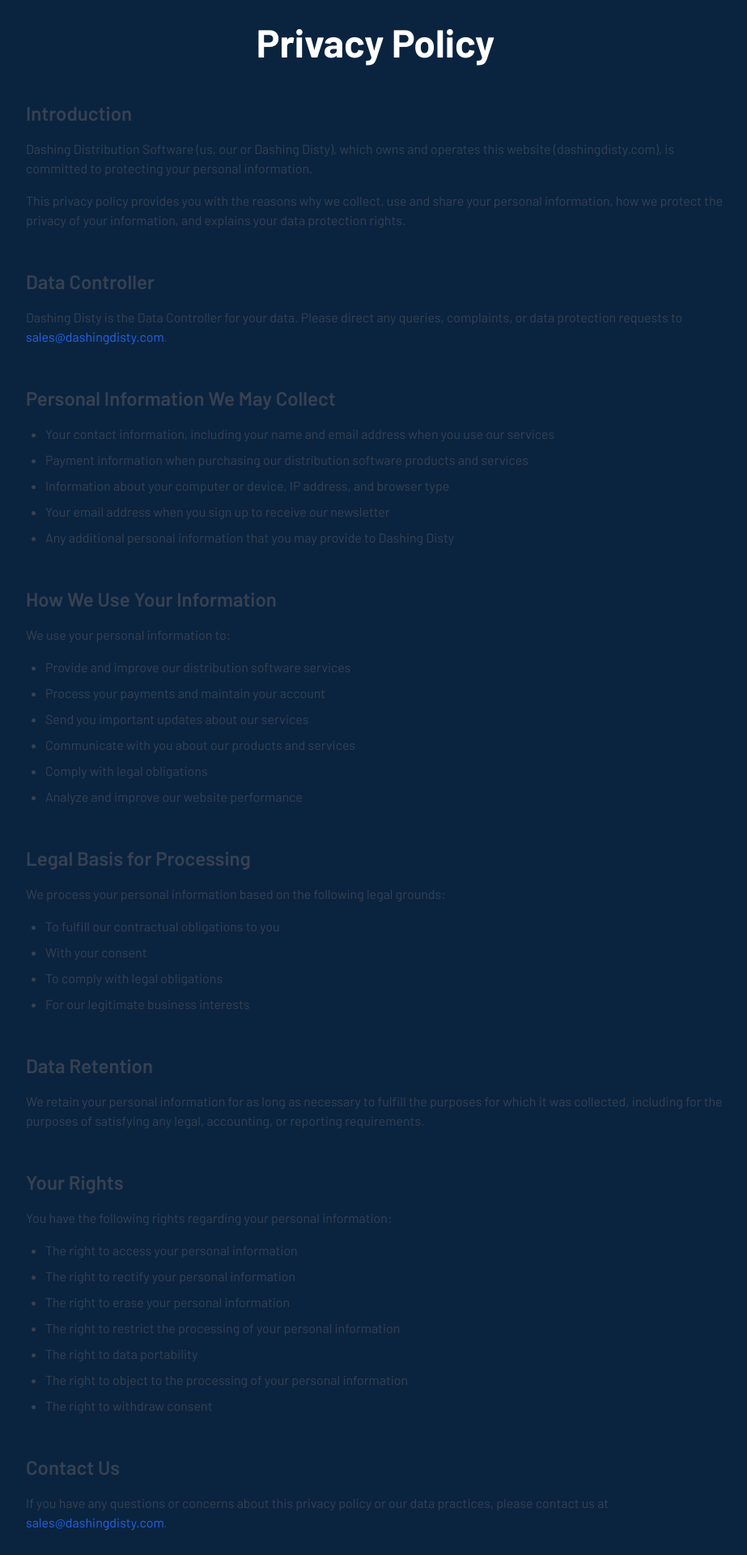
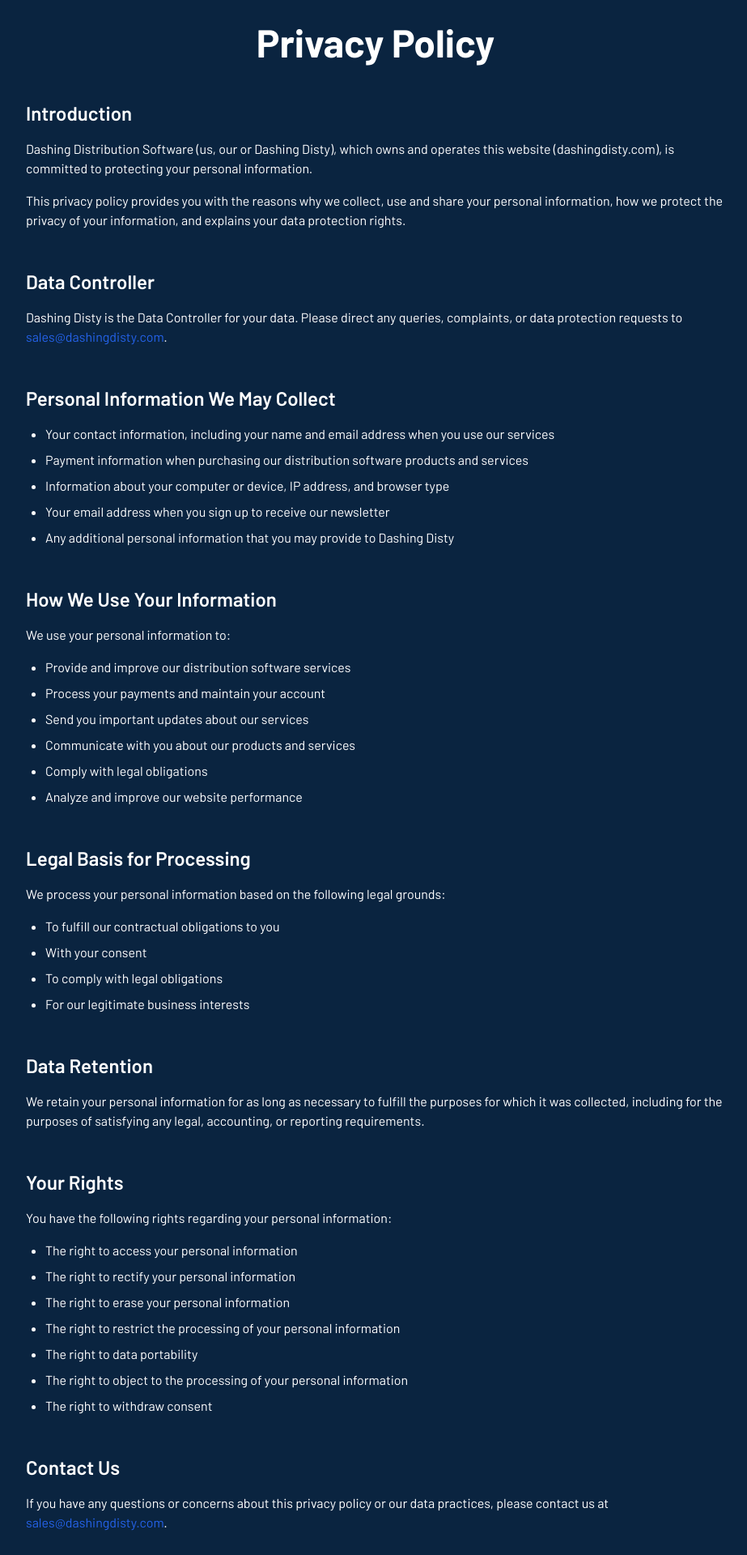
Before and after one commit to hari-bhandari/dashing-site2, a Next.js app: page /privacy-policy in a window 1280 px wide. Shown: the part 100-2020 px from the top of the page at 81% size, without its empty margins (176-1099 px from the left). Built offline with nearby package versions, Linux system fonts and the light colour scheme; no server answers.

Commit message:
style: Remove dark theme classes from Privacy Policy page for consistent styling

```diff
--- a/src/app/privacy-policy/page.tsx
+++ b/src/app/privacy-policy/page.tsx
@@ -10,13 +10,13 @@
     <div className="flex flex-col items-stretch justify-between min-h-screen">
       <Navbar />
       <main className="flex-grow max-w-4xl mx-auto px-4 py-32">
-        <h2 className="text-4xl md:text-5xl font-bold text-center mb-12 dark:text-white">
+        <h2 className="text-4xl md:text-5xl font-bold text-center mb-12">
           Privacy Policy
         </h2>
 
-        <div className="space-y-12 text-gray-700 dark:text-gray-300">
+        <div className="space-y-12 text-white ">
           <section className="space-y-4">
-            <h2 className="text-2xl font-semibold dark:text-white">Introduction</h2>
+            <h2 className="text-2xl font-semibold">Introduction</h2>
             <p>
               Dashing Distribution Software (us, our or Dashing Disty), which owns and operates this website (dashingdisty.com), is committed to protecting your personal information.
             </p>
@@ -25,13 +25,13 @@
             </p>
           </section>
           <section className="space-y-4">
-            <h2 className="text-2xl font-semibold dark:text-white">Data Controller</h2>
+            <h2 className="text-2xl font-semibold">Data Controller</h2>
             <p>
-              Dashing Disty is the Data Controller for your data. Please direct any queries, complaints, or data protection requests to <a href="mailto:sales@dashingdisty.com" className="text-blue-600 dark:text-blue-400 hover:underline">sales@dashingdisty.com</a>.
+              Dashing Disty is the Data Controller for your data. Please direct any queries, complaints, or data protection requests to <a href="mailto:sales@dashingdisty.com" className="text-blue-600 hover:underline">sales@dashingdisty.com</a>.
             </p>
           </section>
           <section className="space-y-4">
-            <h2 className="text-2xl font-semibold dark:text-white">Personal Information We May Collect</h2>
+            <h2 className="text-2xl font-semibold">Personal Information We May Collect</h2>
             <ul className="list-disc pl-6 space-y-2">
               <li>Your contact information, including your name and email address when you use our services</li>
               <li>Payment information when purchasing our distribution software products and services</li>
@@ -41,7 +41,7 @@
             </ul>
           </section>
           <section className="space-y-4">
-            <h2 className="text-2xl font-semibold dark:text-white">How We Use Your Information</h2>
+            <h2 className="text-2xl font-semibold">How We Use Your Information</h2>
             <p>We use your personal information to:</p>
             <ul className="list-disc pl-6 space-y-2">
               <li>Provide and improve our distribution software services</li>
@@ -53,7 +53,7 @@
             </ul>
           </section>
           <section className="space-y-4">
-            <h2 className="text-2xl font-semibold dark:text-white">Legal Basis for Processing</h2>
+            <h2 className="text-2xl font-semibold">Legal Basis for Processing</h2>
             <p>We process your personal information based on the following legal grounds:</p>
             <ul className="list-disc pl-6 space-y-2">
               <li>To fulfill our contractual obligations to you</li>
@@ -63,11 +63,11 @@
             </ul>
           </section>
           <section className="space-y-4">
-            <h2 className="text-2xl font-semibold dark:text-white">Data Retention</h2>
+            <h2 className="text-2xl font-semibold">Data Retention</h2>
             <p>We retain your personal information for as long as necessary to fulfill the purposes for which it was collected, including for the purposes of satisfying any legal, accounting, or reporting requirements.</p>
           </section>
           <section className="space-y-4">
-            <h2 className="text-2xl font-semibold dark:text-white">Your Rights</h2>
+            <h2 className="text-2xl font-semibold">Your Rights</h2>
             <p>You have the following rights regarding your personal information:</p>
             <ul className="list-disc pl-6 space-y-2">
               <li>The right to access your personal information</li>
@@ -80,8 +80,8 @@
             </ul>
           </section>
           <section className="space-y-4">
-            <h2 className="text-2xl font-semibold dark:text-white">Contact Us</h2>
-            <p>If you have any questions or concerns about this privacy policy or our data practices, please contact us at <a href="mailto:sales@dashingdisty.com" className="text-blue-600 dark:text-blue-400 hover:underline">sales@dashingdisty.com</a>.</p>
+            <h2 className="text-2xl font-semibold">Contact Us</h2>
+            <p>If you have any questions or concerns about this privacy policy or our data practices, please contact us at <a href="mailto:sales@dashingdisty.com" className="text-blue-600 hover:underline">sales@dashingdisty.com</a>.</p>
           </section>
         </div>
       </main>
```
